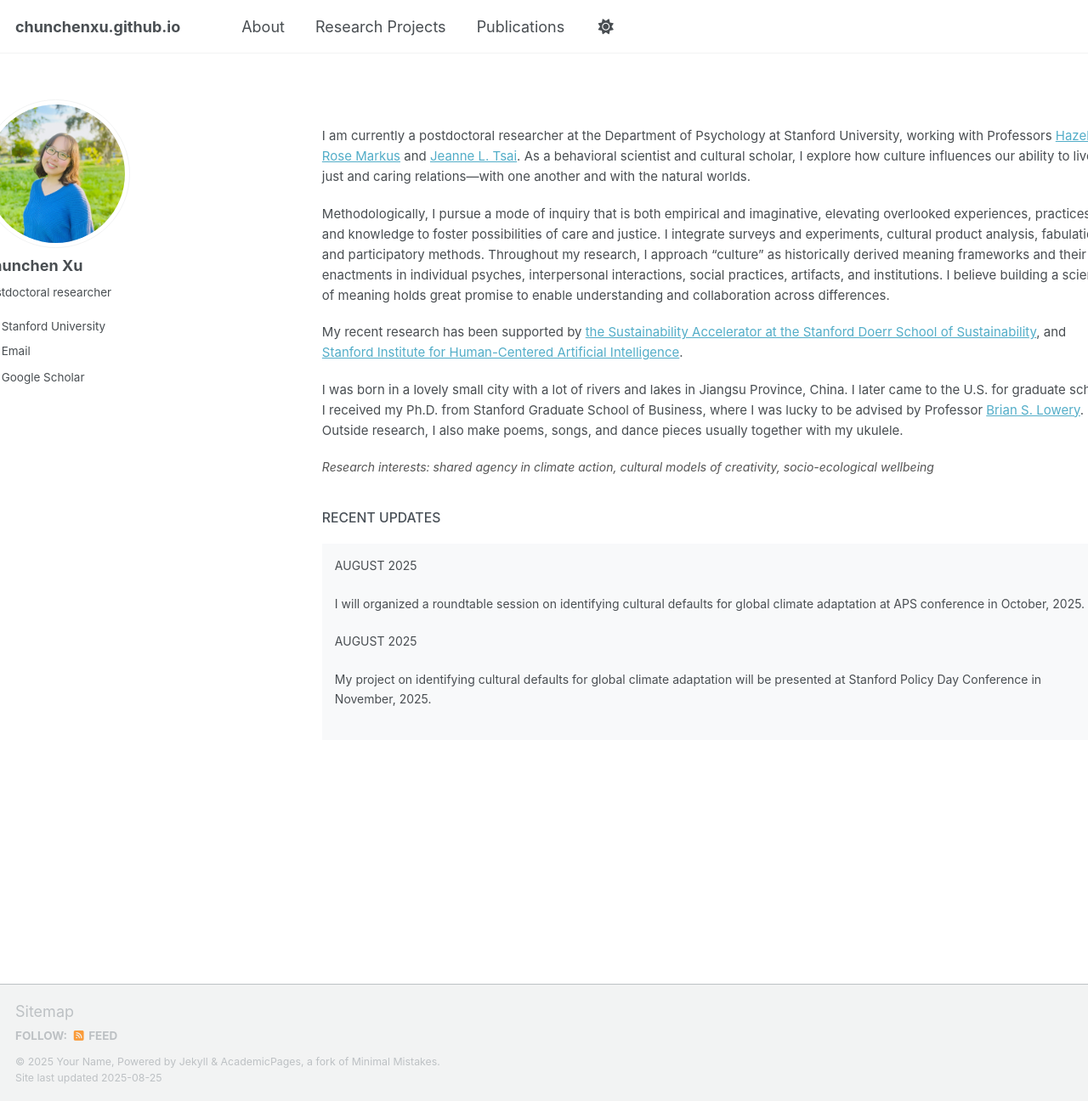
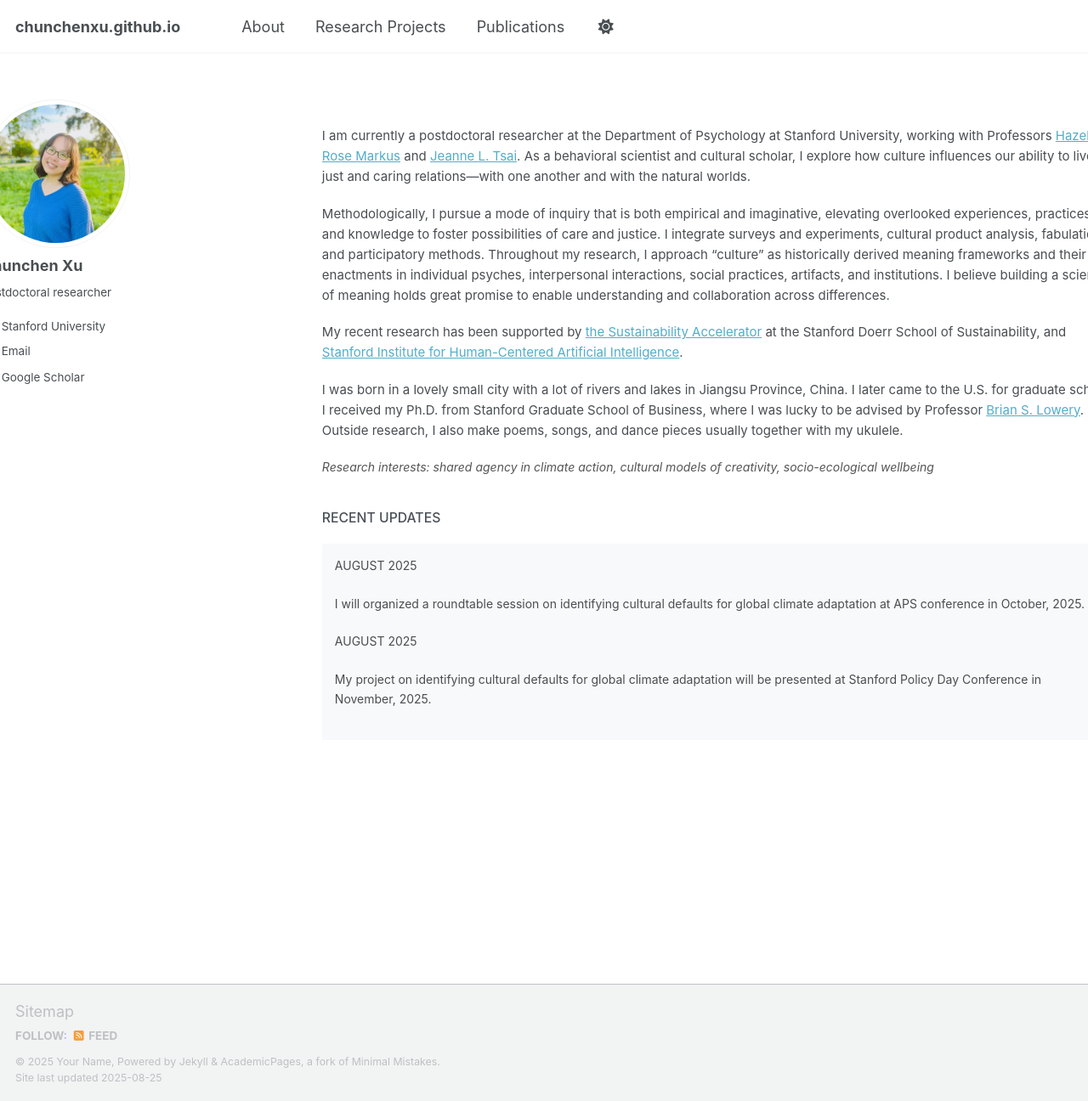
Before and after one commit to chunchenxu/chunchenxu.github.io, a Jekyll site: the page built from _pages/about.html, in a window 1280 px wide and 1296 px high. Shown: the whole window at 85% size. Built offline with Jekyll 4.4.1, drawn with Linux system fonts in a browser that asks for light colours; some web fonts are replaced; a script that is not in the unit is left out; part of the change alters nothing that is shown.

```diff
--- a/_pages/about.html
+++ b/_pages/about.html
@@ -14,7 +14,7 @@ redirect_from:
 <p>Methodologically, I pursue a mode of inquiry that is both empirical and imaginative, elevating overlooked experiences, practices, and knowledge to foster possibilities of care and justice. I integrate surveys and experiments, cultural product analysis, fabulation, and participatory methods. Throughout my research, I approach “culture” as historically derived meaning frameworks and their enactments in individual psyches, interpersonal interactions, social practices, artifacts, and institutions. I believe building a science of meaning holds great promise to enable understanding and collaboration across differences.</p>
 
 <p>
-My recent research has been supported by <a href="https://sustainability-accelerator.stanford.edu/">the Sustainability Accelerator at the Stanford Doerr School of Sustainability</a>, and <a href="https://hai.stanford.edu/">Stanford Institute for Human-Centered Artificial Intelligence</a>.
+My recent research has been supported by <a href="https://sustainability-accelerator.stanford.edu/">the Sustainability Accelerator</a> at the Stanford Doerr School of Sustainability, and <a href="https://hai.stanford.edu/">Stanford Institute for Human-Centered Artificial Intelligence</a>.
 </p>
 
 <p>
```
